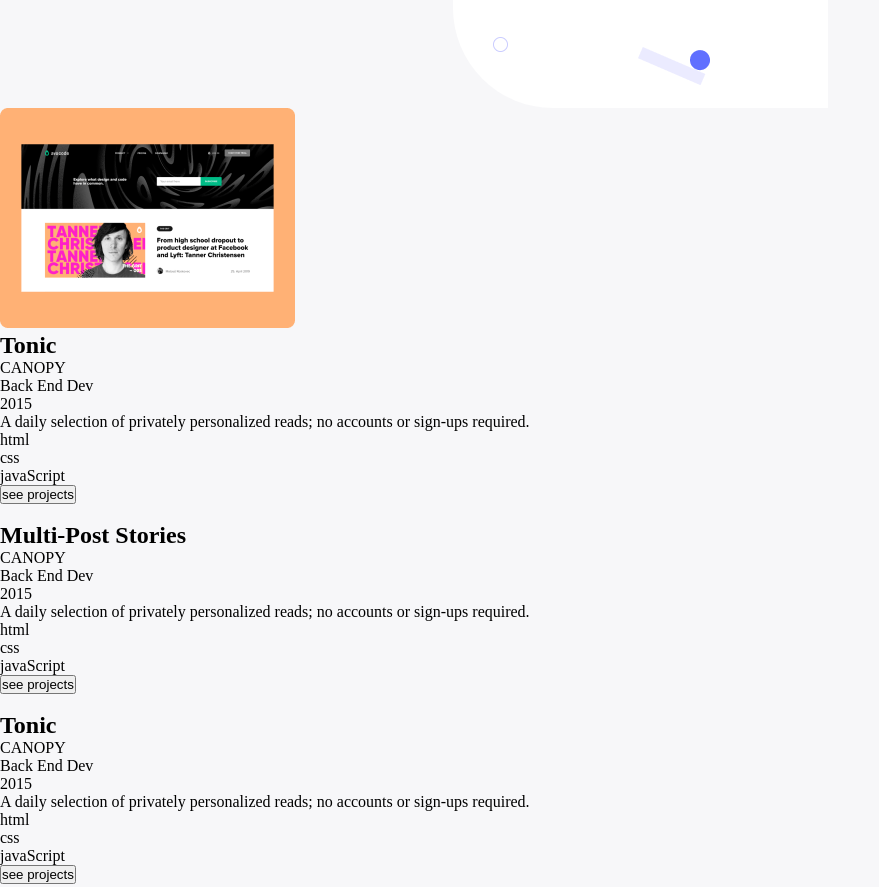
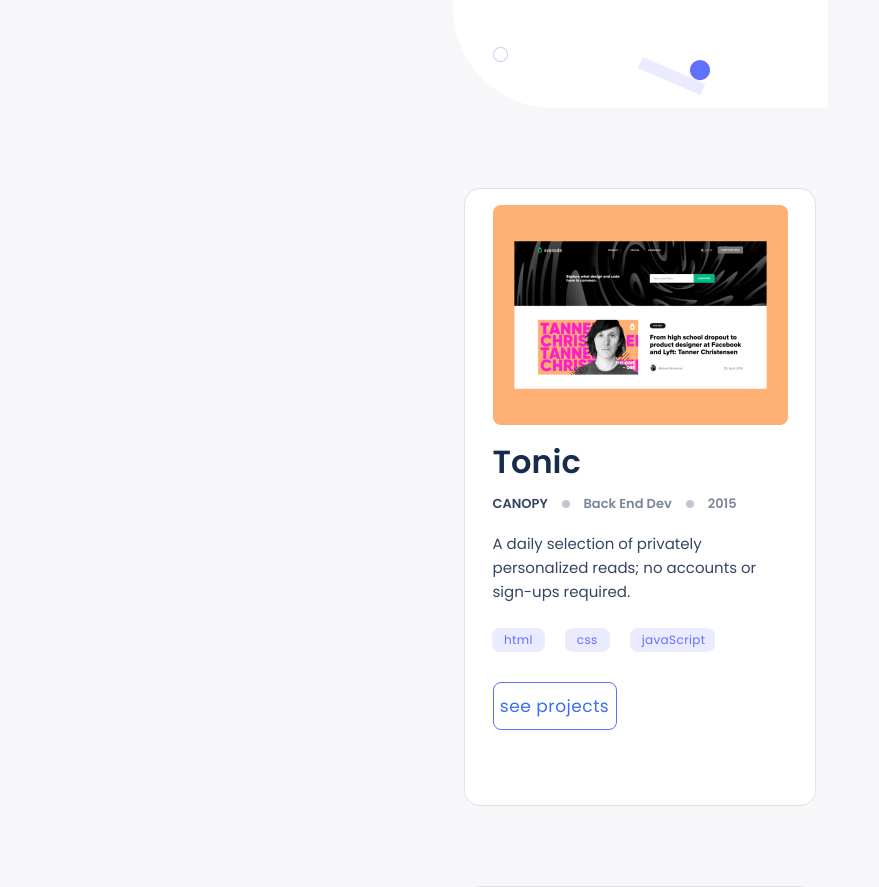
Before and after one commit to Kelvin-Ben/mobile-version-portfolio, a plain HTML site: page index.html in a window 1280 px wide. Shown: the part 622-1509 px from the top of the page, without its empty margins (0-879 px from the left). Drawn offline with Linux system fonts and the light colour scheme.

Commit message:
Add style properties for the work section

```diff
--- a/style.css
+++ b/style.css
@@ -3,8 +3,7 @@
   padding: 0;
 }
 /* body {
-  margin: 0 auto;
-  background-color: cyan;
+  text-align: center;
 } */
 .container {
   background-color: #F7F7F9;
@@ -12,16 +11,20 @@
   height: 4500px;
   /* margin: 0 auto; */
   margin-top: 0;
-  gap: 80px;
+  margin: 0 auto;
+ display: flex;
+ flex-direction: column;
+ align-items: center;
 
 }
 .introduction {
   width: 375px;
   height: 720px;
-  margin: 0 auto;
+  /* margin: 0 auto; */
   background: #FFFFFF;
   margin-top: 10px;
   border-bottom-left-radius: 100px;
+  margin-bottom: 80px;
 }
 
 .main-header {
@@ -33,6 +36,7 @@
   flex-direction: row;
   justify-content: space-between;
   margin-bottom: 20px;
+  margin-top: 10px;
 }
 .three {
   display: inline-block;
@@ -182,3 +186,183 @@
 a {
   flex-direction: row;
 }
+/* WORKCARD SECTION */
+.workcards {
+  box-sizing: border-box;
+}
+.workcard {
+  width: 350px;
+  height: 600px;
+  background: #FFFFFF;
+  border-radius: 16px;
+  border: 1px solid #DFE1E6;
+  display: flex;
+  flex-direction: column;
+  align-items: center;
+  padding-top: 16px;
+  flex: none;
+  margin-bottom: 80px;
+}
+.tonic{
+  width: 287px;
+  height: 72px;
+  font-family: 'Poppins', sans-serif;
+font-weight: 700;
+font-style: normal;
+font-size: 32px;
+line-height: 44px;
+color: #172B4D;
+flex: none;
+margin-top: 15px;
+}
+.tonic1{
+  width: 295px;
+height: 36px;
+  font-family: 'Poppins', sans-serif;
+font-weight: 700;
+font-style: normal;
+font-size: 32px;
+line-height: 44px;
+color: #172B4D;
+flex: none;
+margin-top: 15px;
+}
+.frame {
+  display: inline-block;
+  flex-direction: row;
+  margin-top: 20px;
+  align-items: center;
+  margin-left: 10px;
+  margin-top: 20px;
+}
+
+.canopy {
+  width: 55px;
+height: 16px;
+  font-family: 'Poppins', sans-serif;
+  font-style: normal;
+  font-weight: 600;
+  font-size: 13px;
+  line-height: 16px;
+  color: #344563;
+  flex: none;
+  margin-left: 0;
+}
+.counter {
+  width: 8px;
+height: 8px;
+  background: #C1C7D0;
+  border-radius: 50%;
+}
+.backend {
+  /* width: 100px; */
+height: 16px;
+font-family: 'Poppins', sans-serif;
+font-style: normal;
+font-weight: 600;
+font-size: 13px;
+color: #7A869A;
+line-height: 16px;
+flex: none;
+}
+.year {
+  height: 16px;
+  font-family: 'Poppins', sans-serif;
+  font-style: normal;
+font-weight: 600;
+font-size: 13px;
+line-height: 16px;
+color: #7A869A;
+flex: none;
+}
+.paragraph {
+  width: 295px;
+height: 76px;
+font-family: 'Poppins', sans-serif;
+font-style: normal;
+font-weight: 400;
+font-size: 15px;
+line-height: 24px;
+color: #344563;
+flex: none;
+margin: 20px 0;
+}
+.tags {
+  width: 203px;
+height: 24px;
+/* margin-left: -94px; */
+  display: flex;
+  flex-direction: row;
+  align-items: center;
+  flex: none;
+  margin-left: -93px;
+  gap: 20px;
+  margin-bottom: 30px;
+}
+.tag {
+  width: 53px;
+height: 24px;
+padding: 4px 12px;
+  background: #EBEBFF;
+  border-radius: 8px;
+  /* margin-top: 20px; */
+ }
+ .html {
+  width: 29px;
+height: 16px;
+font-family: 'Poppins', sans-serif;
+font-style: normal;
+font-weight: 500;
+font-size: 12px;
+line-height: 16px;
+letter-spacing: 0.03em;
+color: #6070FF;
+ }
+ .css {
+  width: 29px;
+height: 16px;
+font-family: 'Poppins', sans-serif;
+font-style: normal;
+font-weight: 500;
+font-size: 12px;
+line-height: 16px;
+letter-spacing: 0.03em;
+color: #6070FF;
+ }
+ .javascript {
+  width: 61px;
+height: 16px;
+font-family: 'Poppins', sans-serif;
+font-style: normal;
+font-weight: 500;
+font-size: 12px;
+line-height: 16px;
+letter-spacing: 0.03em;
+color: #6070FF;
+ }
+ .projects {
+  width: 295px;
+height: 72px;
+flex: none;
+ }
+ button {
+  display: flex;
+    flex-direction: row;
+    align-items: center;
+  background-color: #fff;
+    justify-content: center;
+    box-sizing: border-box;
+    border: 1px solid #6070FF;
+    border-radius: 8px;
+ }
+ .see-projects {
+  width: 124px;
+  height: 48px;
+font-family: 'Poppins', sans-serif;
+font-style: normal;
+font-weight: 500;
+font-size: 17px;
+letter-spacing: 0.03em;
+text-align: center;
+color: #396DF2;
+ }
```
